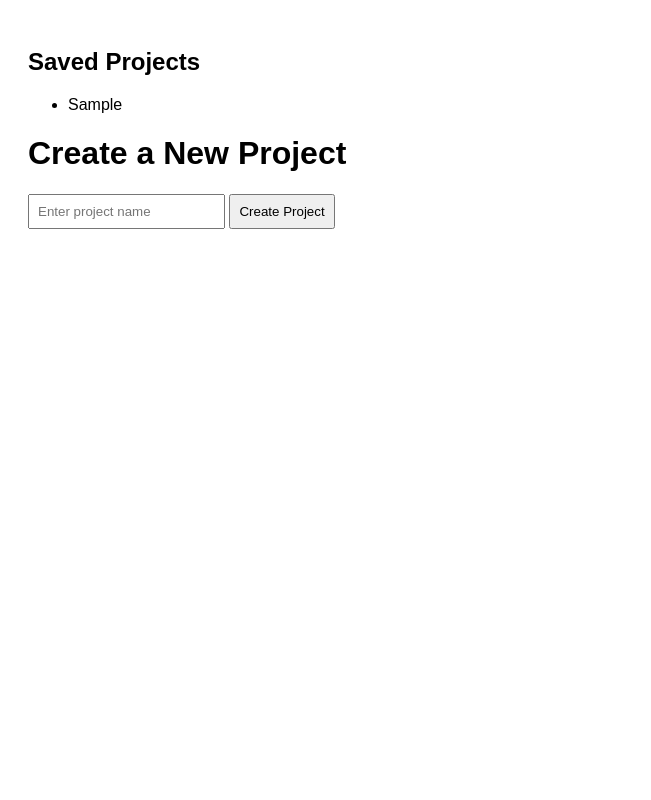
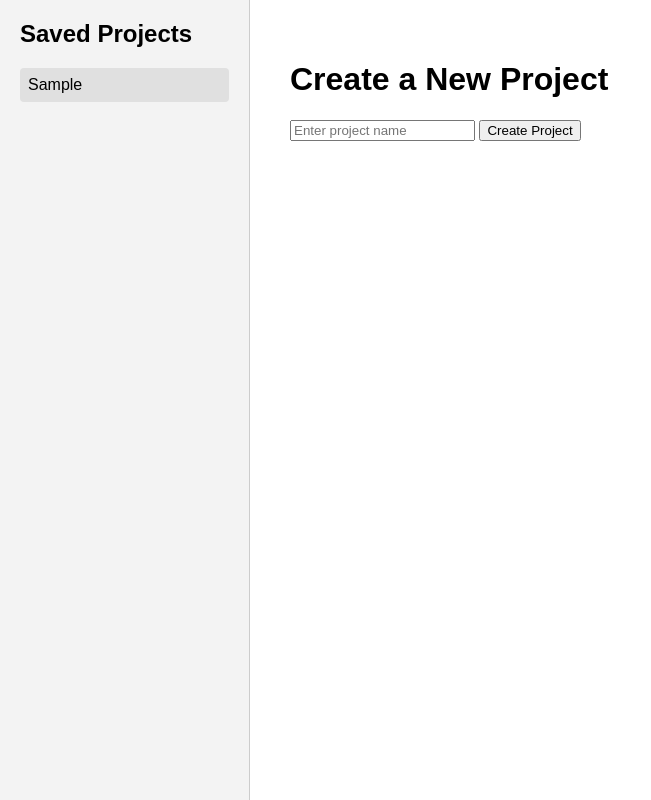
Before and after one commit to s4keena/Mini-Jira, a plain HTML site: page index.html in a window 1280 px wide. Both pictures are taken after typing "Sample" into the empty fields and a click on the button "Create Project". Shown: the whole page, without its empty margins (0-651 px from the left). Drawn offline with Linux system fonts and the light colour scheme.

Commit message:
Update styles.css

```diff
--- a/styles.css
+++ b/styles.css
@@ -1,16 +1,48 @@
 body {
-    font-family: Arial, sans-serif;
-    padding: 20px;
-  }
+  font-family: Arial, sans-serif;
+  margin: 0;
+  padding: 0;
+}
 
-  input, button {
-    padding: 8px;
-    margin-bottom: 20px;
-  }
+.container {
+  display: flex;
+  height: 100vh;
+}
 
-  .board {
+.sidebar {
+  width: 250px;
+  background-color: #f3f3f3;
+  padding: 20px;
+  border-right: 1px solid #ccc;
+  box-sizing: border-box;
+}
+
+.sidebar h2 {
+  margin-top: 0;
+}
+
+#projectList {
+  list-style: none;
+  padding: 0;
+}
+
+#projectList li {
+  padding: 8px;
+  background-color: #e0e0e0;
+  margin-bottom: 8px;
+  border-radius: 4px;
+  cursor: pointer;
+}
+
+.main {
+  flex-grow: 1;
+  padding: 40px;
+}
+
+.board {
     display: flex;
     gap: 20px;
+    margin-top: 20px;
   }
 
   .column {
@@ -34,19 +66,3 @@ body {
     box-shadow: 0 2px 5px rgba(0,0,0,0.1);
     cursor: grab;
   }
-
-  .task {
-    position: relative;
-    display: flex;
-    justify-content: space-between;
-    align-items: center;
-  }
-
-  .delete-btn {
-    background: none;
-    border: none;
-    color: red;
-    font-size: 16px;
-    cursor: pointer;
-    margin-left: 10px;
-  }
```
